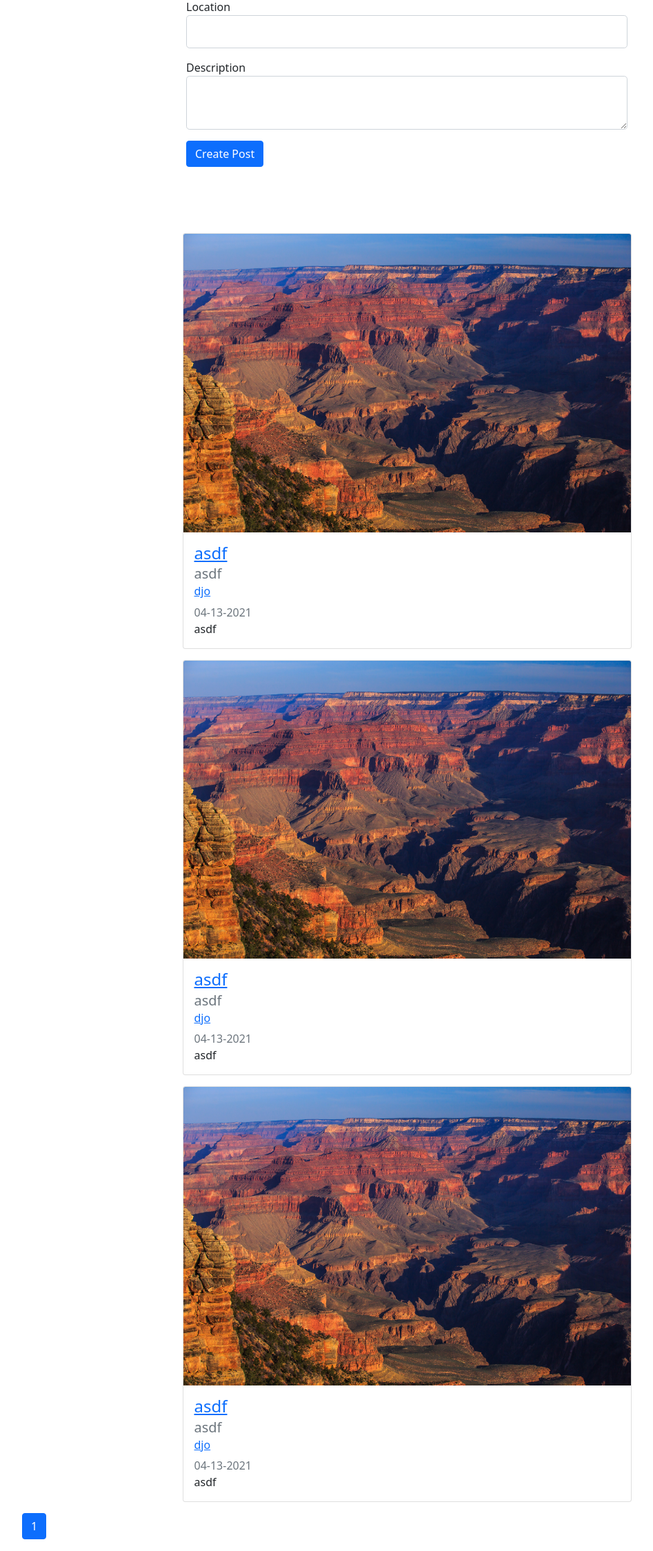
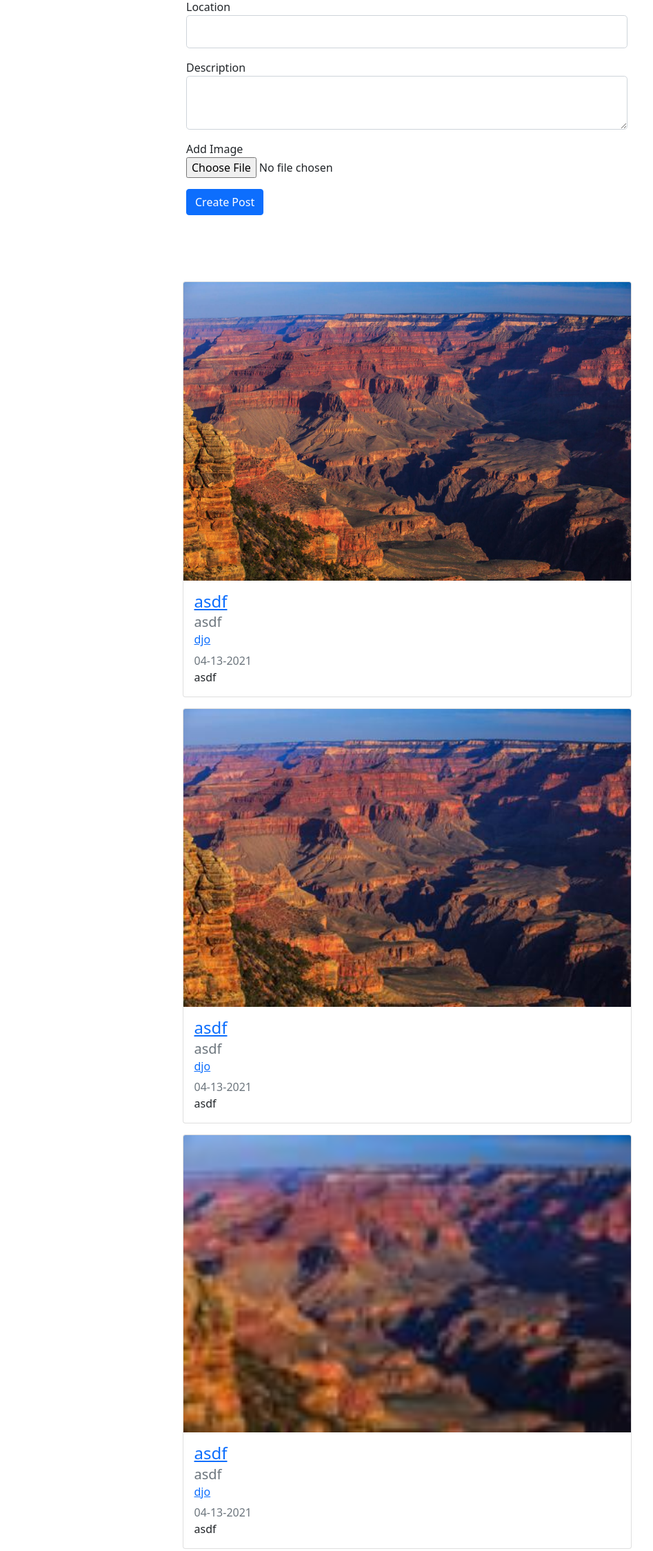
Before and after one commit to danielskjo/AfterCorona, a Flask app: page /home in a window 1280 px wide. Shown: the part 178-2427 px from the top of the page at 69% size, without its empty margins (50-997 px from the left). Run offline with Flask 2, Linux system fonts and the light colour scheme; a user stored in the database is signed in; data comes from the database, SQL or seed files in the repository; both versions use the stored data as it was after the commit; some libraries are stand-ins or nearby versions.

Commit message:
Post form

```diff
--- a/app/forms.py
+++ b/app/forms.py
@@ -1,5 +1,5 @@
 from flask_wtf import FlaskForm
-from flask_wtf.file import FileField, FileAllowed
+from flask_wtf.file import FileField, FileAllowed, FileRequired
 from flask_login import current_user
 from wtforms import StringField, PasswordField, BooleanField, SubmitField, TextAreaField
 from wtforms.validators import DataRequired, Length, Email, EqualTo, ValidationError
@@ -57,8 +57,8 @@ class UpdateProfileForm(FlaskForm):
 
 
 class PostForm(FlaskForm):
-    # image = FileField('Add Image', validators=[
-    #                   FileAllowed(['jpg', 'jpeg', 'png'])])
+    image = FileField('Add Image', validators=[FileRequired(),
+                                               FileAllowed(['jpg', 'jpeg', 'png'])])
     place = StringField('Place', validators=[DataRequired()])
     location = StringField('Location', validators=[DataRequired()])
     desc = TextAreaField('Description', validators=[DataRequired()])
--- a/app/models.py
+++ b/app/models.py
@@ -23,7 +23,7 @@ class User(db.Model, UserMixin):
 
 class Post(db.Model):
     id = db.Column(db.Integer, primary_key=True)
-    image = db.Column(db.String(50))
+    image = db.Column(db.String(50), nullable=False)
     place = db.Column(db.String(30), nullable=False)
     location = db.Column(db.String(50), nullable=False)
     created = db.Column(db.DateTime, nullable=False, default=datetime.utcnow)
--- a/app/routes.py
+++ b/app/routes.py
@@ -8,7 +8,7 @@ from app.models import User, Post
 from flask_login import login_user, current_user, logout_user, login_required
 
 
-def save_image(form_image):
+def save_pfp(form_image):
     random_hex = secrets.token_hex(8)
     _, file_extension = os.path.splitext(form_image.filename)
     image_filename = random_hex + file_extension
@@ -23,6 +23,20 @@ def save_image(form_image):
     return image_filename
 
 
+def save_place(form_image):
+    random_hex = secrets.token_hex(8)
+    _, file_extension = os.path.splitext(form_image.filename)
+    image_filename = random_hex + file_extension
+    image_path = os.path.join(
+        app.root_path, 'static/place_images/' + image_filename)
+
+    output_size = (1920, 1080)
+    i = Image.open(form_image)
+    i.thumbnail(output_size)
+    i.save(image_path)
+
+    return image_filename
+
 @app.route('/')
 @app.route('/home', methods=['GET', 'POST'])
 def home():
@@ -33,7 +47,7 @@ def home():
 
     form = PostForm()
     if form.validate_on_submit():
-        post = Post(place=form.place.data,
+        post = Post(image=save_place(form.image.data), place=form.place.data,
                     location=form.location.data, desc=form.desc.data, author=current_user)
         db.session.add(post)
         db.session.commit()
@@ -97,7 +111,7 @@ def profile():
     form = UpdateProfileForm()
     if form.validate_on_submit():
         if form.image.data:
-            image_file = save_image(form.image.data)
+            image_file = save_pfp(form.image.data)
             current_user.image = image_file
         current_user.username = form.username.data
         current_user.email = form.email.data
--- a/app/templates/home.html
+++ b/app/templates/home.html
@@ -2,7 +2,7 @@
 {% block content %}
 {% if current_user.is_authenticated %}
 <div class="form">
-  <form method="POST" action="">
+  <form method="POST" action="" enctype="multipart/form-data">
       {{ form.hidden_tag() }}
       <fieldset class="form-group">
           <div class="form-group form-item">
@@ -44,6 +44,15 @@
                   {{ form.desc(class="form-control form-control-lg") }}
               {% endif %}
           </div>
+          <div class="form-group profile-item">
+            {{ form.image.label() }}<br>
+            {{ form.image(class="form-control-file") }}
+            {% if form.image.errors %}
+                {% for error in form.image.errors %}
+                    <span class="text-danger">{{ error }}</span></br>
+                {% endfor %}
+            {% endif %}
+        </div>
       </fieldset>
       <div class="form-group form-item">
           {{ form.submit(class="btn btn-primary") }}
@@ -55,7 +64,8 @@
     <div class="col-md-7 posts">
         {% for post in posts.items %}
         <div class="card post">
-            <img src="../static/place_images/grandcanyon.jpeg" class="card-img-top" alt="Post image">
+          <img src="{{ url_for(
+              'static', filename='place_images/' + post.image) }}" class="card-img-top" alt="Post image">
           <div class="card-body">
             <h4 class="card-title"><a href="{{ url_for('post', post_id=post.id) }}">{{ post.place }}</a></h5>
             <h5 class="card-subtitle mb-2 text-muted">{{ post.location }}</h6>
@@ -74,11 +84,10 @@
           {% else %}
               <a class="btn btn-outline-primary mb-4" href="{{ url_for('home', page=page_num) }}">{{ page_num }}</a>
           {% endif %}
-        {% else %}
-
       {% endif %}
   {% endfor %}
 </div>
+
   </main>
 {% else %}
 <div class="landscape"><h1 class='phrase'>Where Would You Go After the Coronavirus Pandemic?</h1></div>
```
Also changed, not shown: app/site.db, app/static/place_images/13f8637f1e38f842.jpeg (added), app/static/place_images/e889fc9eba890898.jpeg (added), app/static/place_images/f92f1406dc4e1edb.jpeg (added), app/static/place_images/f9478ec466e5ce4e.jpeg (added), app/static/profile_pictures/9e6be13688b13da8.jpeg (added). Lines whose indentation alone changed are shown as unchanged.
